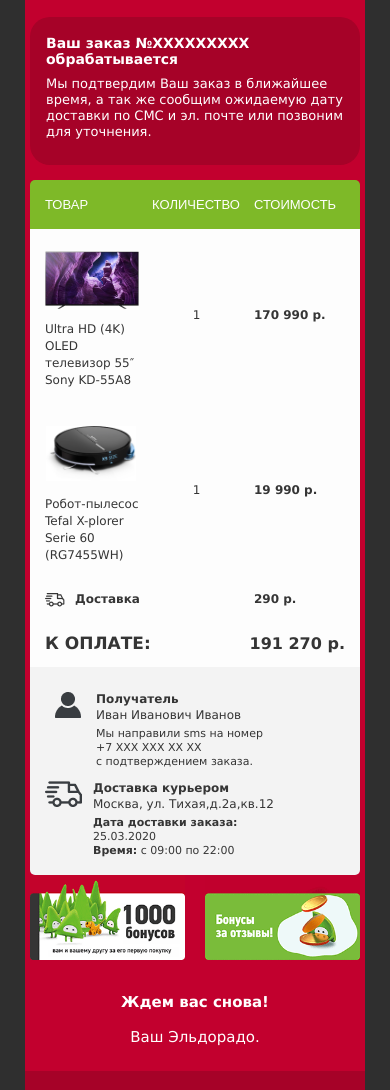
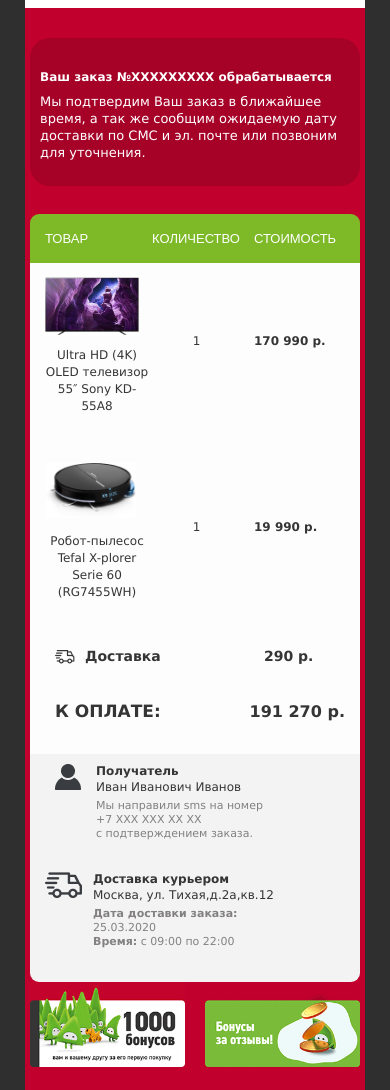
Before and after one commit to h0lloway/testmaileldorado, a plain HTML site: page index.html in a window 390 px wide. Shown: the part 59-1149 px from the top of the page. Drawn offline with Linux system fonts and the light colour scheme.

Commit message:
work updated (mobile)

```diff
--- a/index.html
+++ b/index.html
@@ -14,6 +14,7 @@
     }
 
     @media (max-width: 535px) {
+
 
       .gif-img-man,
       .display-none {
@@ -32,66 +33,121 @@
         width: 300px
       }
 
+      .header-td {
+        height: 22px !important;
+      }
+
       .main-order__text {
-        padding-right: 5px;
-        padding-left: 10px
+        padding-top: 32px !important;
+        padding-right: 5px !important;
+        padding-left: 10px !important;
+      }
+
+      .order-text-first {
+        font-size: 12px !important;
+        font-weight: 600 !important;
       }
 
       .order-text-second {
-        font-size: 13px
+        font-size: 13px !important;
+        line-height: 17px !important;
       }
 
-      .order-text-first {
-        font-weight: 600;
-        font-size: 12px
+      .title-table-td {
+        border-top-left-radius: 9px !important;
+        border-top-right-radius: 9px !important;
       }
 
       .footer-info__call {
-        display: block
+        display: block;
       }
 
       .footer-info__block {
         display: block;
-        padding-top: 20px
+        padding-top: 20px;
       }
 
       .block-td {
         display: block;
-        padding-top: 10px
+        padding-top: 10px;
       }
 
       .footer-menu__icon {
-        padding-bottom: 24px
+        padding-bottom: 24px;
       }
 
       .bonus td img {
-        width: 155px
+        width: 155px;
       }
 
       .order-cards-img {
-        padding-left: 10px
+        padding-left: 10px;
       }
 
       .product__item a {
-        text-decoration: none
+        text-decoration: none;
       }
 
       .product__item p {
         padding-left: 0;
         text-align: center;
-        text-decoration: none
+        text-decoration: none;
       }
 
       .height-td {
-        height: 15px
+        height: 28px;
       }
 
       .product__content-td {
-        text-align: center
+        padding-top: 4px !important;
+        padding-bottom: 34px !important;
+        text-align: center !important;
+      }
+
+      .mobile-padding {
+        padding-top: 0px !important;
+        padding-bottom: 31px !important;
+
+        border-bottom-left-radius: 9px !important;
+        border-bottom-right-radius: 9px !important;
+      }
+
+      .text-center {
+        text-align: center !important;
+      }
+
+      .delivery-td {
+        padding-top: 13px !important;
+        padding-left: 20px !important;
+      }
+
+      .delivery-td td span {
+        font-size: 14px !important;
+      }
+
+      .payment-td {
+        padding-left: 10px !important;
+      }
+
+      .bottom-card-padding {
+        padding-top: 29px !important;
       }
 
       .title-table-td span {
-        font-size: 13px
+        font-size: 13px !important;
+      }
+
+      .delivery-text {
+        color: #838080 !important;
+      }
+
+      .padding-38 {
+        padding-bottom: 32px !important;
+        padding-top: 36px !important;
+      }
+
+      .padding-38 p {
+        line-height: 25px !important;
       }
     }
   </style>
@@ -113,7 +169,7 @@
           <table class="main table-600" cellpadding="0" cellspacing="0" width="600" align="center" bgcolor="#ffffff"
             style="border-collapse:collapse; mso-table-lspace:0; mso-table-rspace:0">
             <tr>
-              <td bgcolor="#ffffff" class="dark-theme" height="11" style="border-collapse:collapse"></td>
+              <td bgcolor="#ffffff" class="dark-theme header-td" height="11" style="border-collapse:collapse"></td>
             </tr>
             <tr>
               <td bgcolor="#ffffff" class="dark-theme header-td" style="border-collapse:collapse">
@@ -150,7 +206,7 @@
 
             </tr>
             <tr>
-              <td bgcolor="#ffffff" class="dark-theme" height="12" style="border-collapse:collapse"></td>
+              <td bgcolor="#ffffff" class="dark-theme header-td" height="12" style="border-collapse:collapse"></td>
             </tr>
           </table>
         </td>
@@ -335,15 +391,15 @@
                                           style="-ms-interpolation-mode:bicubic; border:none; display:block; margin:0; outline:none; padding:0; text-decoration:none; max-width:100%">
                                       </td>
                                       <td class="display-none" width="23"
-                                        style="border-collapse:collapse; font-size:12px; line-height:17px"></td>
-                                      <td class="block-td"
-                                        style="border-collapse:collapse; font-size:12px; line-height:17px">
+                                        style="border-collapse:collapse; font-size:12px; line-height:17px;"></td>
+                                      <td class="block-td text-center"
+                                        style="border-collapse:collapse; font-size:12px; line-height:17px;">
                                         <a style="color:#353535" target="_blank"
                                           href="https://www.eldorado.ru/cat/detail/ultra-hd-4k-oled-televizor-55-sony-kd-55a8/">
                                           <span
-                                            style="color:#353535; font-family:Verdana, Arial, Helvetica, sans-serif; font-size:12px">
+                                            style="color:#353535; font-family:Verdana, Arial, Helvetica, sans-serif; font-size:12px;">
                                             Ultra&nbsp;HD (4K) OLED
-                                            <br> телевизор 55&Prime; Sony KD-55A8
+                                            телевизор 55&Prime; Sony KD-55A8
                                           </span>
                                         </a>
                                       </td>
@@ -383,7 +439,7 @@
                                       </td>
                                       <td class="display-none" width="23"
                                         style="border-collapse:collapse; font-size:12px; line-height:17px"></td>
-                                      <td class="block-td"
+                                      <td class="block-td  text-center"
                                         style="border-collapse:collapse; font-size:12px; line-height:17px">
                                         <a style="color:#353535" target="_blank"
                                           href="https://www.eldorado.ru/cat/detail/robot-pylesos-tefal-explorer-serie-60-rg7455wh/">
@@ -416,7 +472,7 @@
                           </td>
                         </tr>
                         <tr>
-                          <td class="product__content-td"
+                          <td class="product__content-td delivery-td"
                             style="border-collapse:collapse; padding-bottom:15px; padding-top:12px; font-size:12px; line-height:17px">
                             <table class="table-510" cellpadding="0" cellspacing="0" width="510" align="center"
                               style="border-collapse:collapse; mso-table-lspace:0; mso-table-rspace:0">
@@ -451,7 +507,8 @@
                             <table class="table-510" cellpadding="0" cellspacing="0" width="510" align="center"
                               style="border-collapse:collapse; mso-table-lspace:0; mso-table-rspace:0">
                               <tr>
-                                <td width="110" style="border-collapse:collapse; font-size:12px; line-height:17px">
+                                <td class="payment-td" width="110"
+                                  style="border-collapse:collapse; font-size:12px; line-height:17px">
                                   <span
                                     style="color:#353535; font-family:Verdana, Arial, Helvetica, sans-serif; font-size:17px; font-weight:700">
                                     К&nbsp;ОПЛАТЕ:
@@ -475,7 +532,7 @@
                     </td>
                   </tr>
                   <tr>
-                    <td class="dark-theme products__info-td"
+                    <td class="dark-theme products__info-td mobile-padding"
                       style="border-collapse:collapse; padding-bottom:15px; padding-top:15px; border-bottom-left-radius:5px; border-bottom-right-radius:5px"
                       bgcolor="f3f3f3">
                       <table class="product__info-td-items table-510" cellpadding="0" cellspacing="0" width="474"
@@ -511,7 +568,7 @@
                                     </tr>
                                     <tr>
                                       <td style="border-collapse:collapse; padding-bottom:2px">
-                                        <span
+                                        <span class="delivery-text"
                                           style="color:#353535; font-family:Verdana, Arial, Helvetica, sans-serif; font-size:11px; line-height:14px">
                                           Мы&nbsp;направили sms на&nbsp;номер
                                           <br> +7&nbsp;ХХХ ХХХ ХХ&nbsp;ХХ
@@ -525,7 +582,7 @@
                             </table>
                           </td>
 
-                          <td class="block-td" style="border-collapse:collapse">
+                          <td class="block-td bottom-card-padding" style="border-collapse:collapse">
                             <table cellpadding="0" cellspacing="0"
                               style="border-collapse:collapse; mso-table-lspace:0; mso-table-rspace:0">
                               <tr>
@@ -554,7 +611,7 @@
                                     </tr>
                                     <tr>
                                       <td style="border-collapse:collapse; padding-bottom:2px">
-                                        <span
+                                        <span class="delivery-text"
                                           style="color:#353535; font-family:Verdana, Arial, Helvetica, sans-serif; font-size:11px; line-height:14px">
                                           <b>Дата доставки заказа:</b>
                                           <br> 25.03.2020
@@ -650,7 +707,8 @@
           <table class=" alert-info table-600" cellpadding="0" cellspacing="0" width="600" align="center"
             bgcolor="#a60228" style="border-collapse:collapse; mso-table-lspace:0; mso-table-rspace:0">
             <tr>
-              <td align="center" style="border-collapse:collapse; padding-bottom:23px; padding-top:25px">
+              <td class="padding-38" align="center"
+                style="border-collapse:collapse; padding-bottom:23px; padding-top:25px">
                 <p
                   style="color:#fff; font-family:Verdana, Arial, Helvetica, sans-serif; font-size:13px; line-height:23px; margin:0">
                   Это письмо было отправлено автоматически.
```
